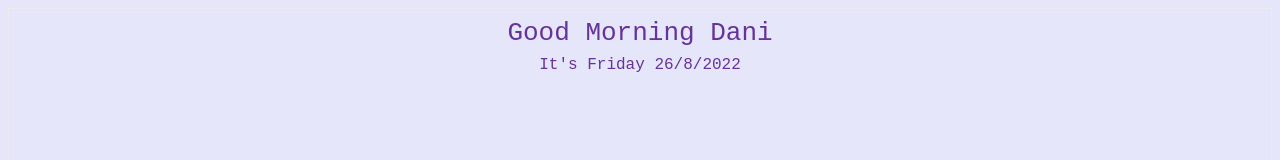
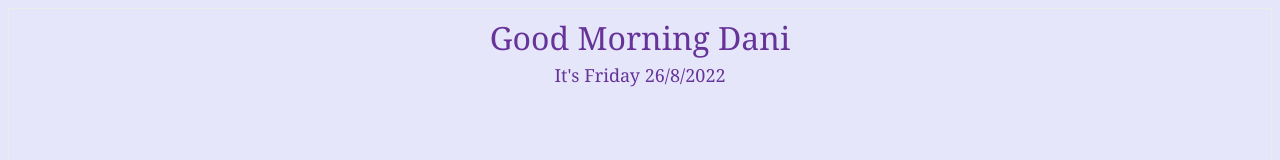
Before and after one commit to daniiiiiiiiiiiiiiiiiiiiiiiii/notion, a plain HTML site: page index.html in a window 1280 px wide. Shown: the top 160 px of the page. Drawn offline with Linux system fonts and the light colour scheme.

Commit message:
Update index.html

```diff
--- a/index.html
+++ b/index.html
@@ -3,7 +3,7 @@
     <title>Greeting Message</title>
     <style>
 #lbl {
-    font-family: monospace;
+    font-family: georgia;
     font-size: xx-large;
     color: #663399;
     padding: 5px;
```
